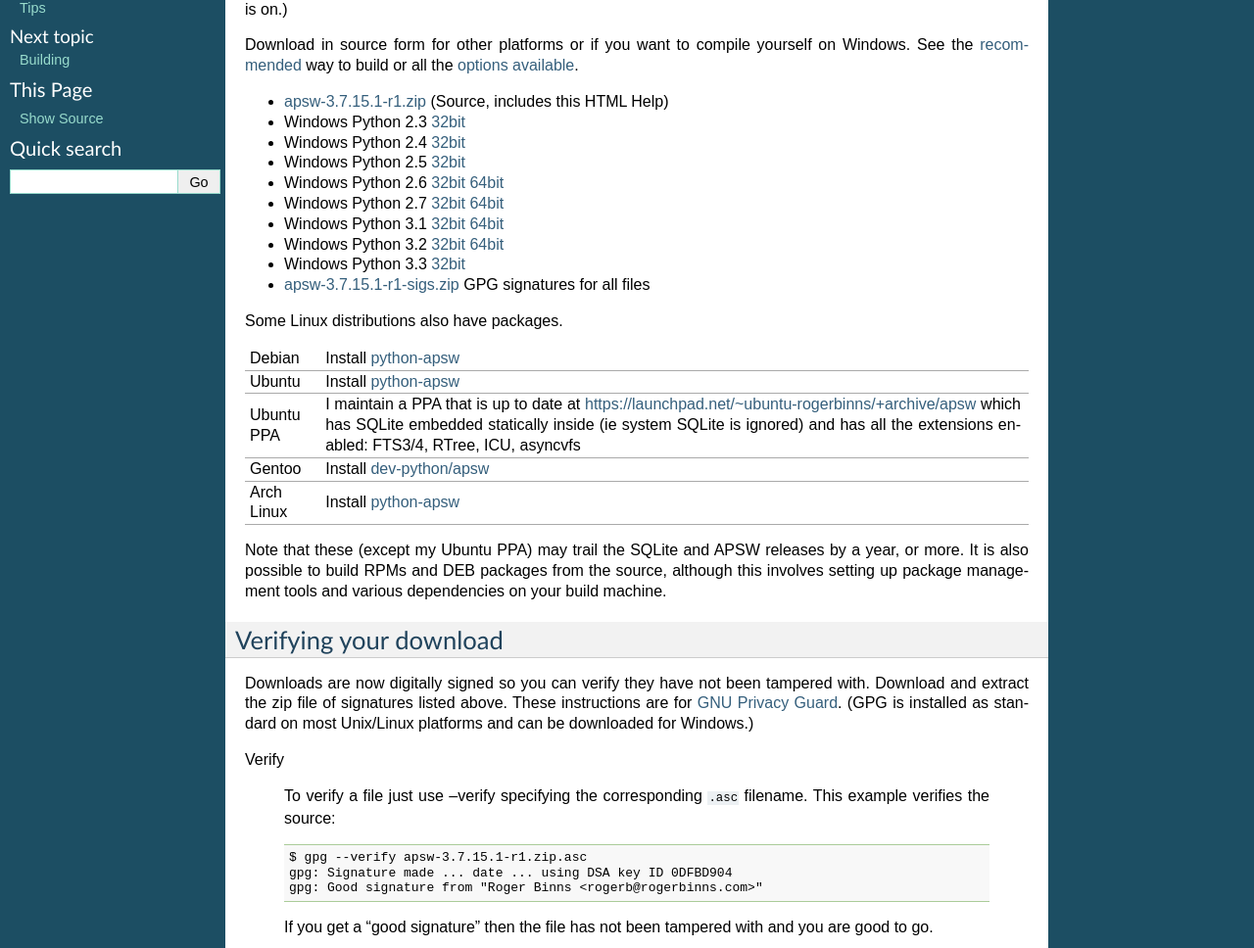
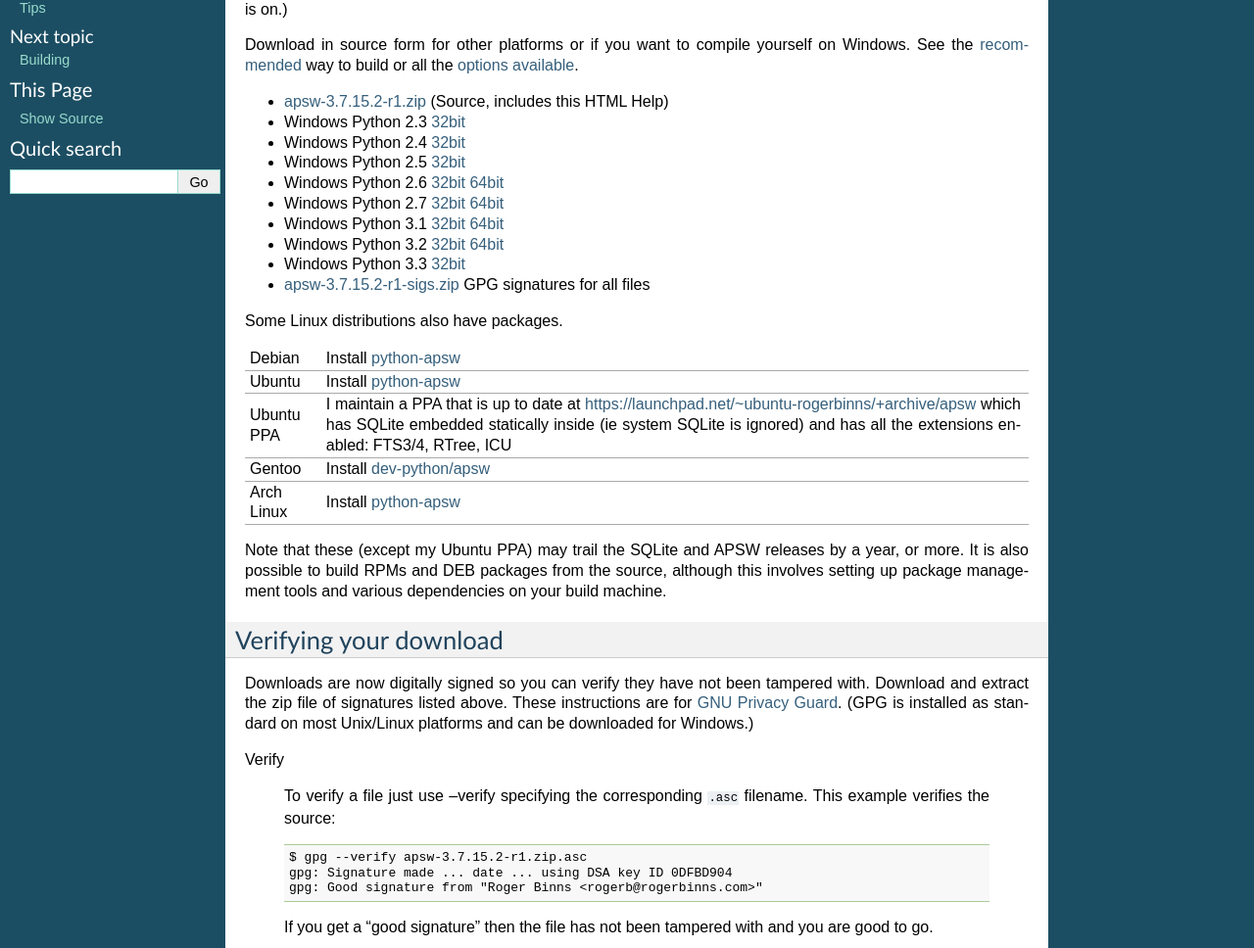
Before and after one commit to rogerbinns/apsw, a Sphinx documentation site: the page built from doc/download.rst, in a window 1280 px wide and 1400 px high. Shown: the part 191-1159 px from the top of the window at 98% size. Built offline with Sphinx 7.4.7, drawn with Linux system fonts in a browser that asks for light colours; pages that are not in the unit, such as notebooks, are missing from menus; the version number is read from the project's files by our own code.

Commit message:
prepare for release

```diff
--- a/doc/download.rst
+++ b/doc/download.rst
@@ -18,45 +18,45 @@
 
 .. downloads-begin
 
-* `apsw-3.7.15.1-r1.zip
-  <https://code.google.com/p/apsw/downloads/detail?name=apsw-3.7.15.1-r1.zip>`_
+* `apsw-3.7.15.2-r1.zip
+  <https://code.google.com/p/apsw/downloads/detail?name=apsw-3.7.15.2-r1.zip>`_
   (Source, includes this HTML Help)
 
 
 * Windows Python 2.3 `32bit
-  <https://code.google.com/p/apsw/downloads/detail?name=apsw-3.7.15.1-r1.win32-py2.3.exe>`__
+  <https://code.google.com/p/apsw/downloads/detail?name=apsw-3.7.15.2-r1.win32-py2.3.exe>`__
 
 * Windows Python 2.4 `32bit
-  <https://code.google.com/p/apsw/downloads/detail?name=apsw-3.7.15.1-r1.win32-py2.4.exe>`__
+  <https://code.google.com/p/apsw/downloads/detail?name=apsw-3.7.15.2-r1.win32-py2.4.exe>`__
 
 * Windows Python 2.5 `32bit
-  <https://code.google.com/p/apsw/downloads/detail?name=apsw-3.7.15.1-r1.win32-py2.5.exe>`__
+  <https://code.google.com/p/apsw/downloads/detail?name=apsw-3.7.15.2-r1.win32-py2.5.exe>`__
 
 * Windows Python 2.6 `32bit
-  <https://code.google.com/p/apsw/downloads/detail?name=apsw-3.7.15.1-r1.win32-py2.6.exe>`__
+  <https://code.google.com/p/apsw/downloads/detail?name=apsw-3.7.15.2-r1.win32-py2.6.exe>`__
   `64bit
-  <https://code.google.com/p/apsw/downloads/detail?name=apsw-3.7.15.1-r1.win-amd64-py2.6.exe>`__
+  <https://code.google.com/p/apsw/downloads/detail?name=apsw-3.7.15.2-r1.win-amd64-py2.6.exe>`__
 
 * Windows Python 2.7 `32bit
-  <https://code.google.com/p/apsw/downloads/detail?name=apsw-3.7.15.1-r1.win32-py2.7.exe>`__
+  <https://code.google.com/p/apsw/downloads/detail?name=apsw-3.7.15.2-r1.win32-py2.7.exe>`__
   `64bit
-  <https://code.google.com/p/apsw/downloads/detail?name=apsw-3.7.15.1-r1.win-amd64-py2.7.exe>`__
+  <https://code.google.com/p/apsw/downloads/detail?name=apsw-3.7.15.2-r1.win-amd64-py2.7.exe>`__
 
 * Windows Python 3.1 `32bit
-  <https://code.google.com/p/apsw/downloads/detail?name=apsw-3.7.15.1-r1.win32-py3.1.exe>`__
+  <https://code.google.com/p/apsw/downloads/detail?name=apsw-3.7.15.2-r1.win32-py3.1.exe>`__
   `64bit
-  <https://code.google.com/p/apsw/downloads/detail?name=apsw-3.7.15.1-r1.win-amd64-py3.1.exe>`__
+  <https://code.google.com/p/apsw/downloads/detail?name=apsw-3.7.15.2-r1.win-amd64-py3.1.exe>`__
 
 * Windows Python 3.2 `32bit
-  <https://code.google.com/p/apsw/downloads/detail?name=apsw-3.7.15.1-r1.win32-py3.2.exe>`__
+  <https://code.google.com/p/apsw/downloads/detail?name=apsw-3.7.15.2-r1.win32-py3.2.exe>`__
   `64bit
-  <https://code.google.com/p/apsw/downloads/detail?name=apsw-3.7.15.1-r1.win-amd64-py3.2.exe>`__
+  <https://code.google.com/p/apsw/downloads/detail?name=apsw-3.7.15.2-r1.win-amd64-py3.2.exe>`__
 
 * Windows Python 3.3 `32bit
-  <https://code.google.com/p/apsw/downloads/detail?name=apsw-3.7.15.1-r1.win32-py3.3.exe>`__
+  <https://code.google.com/p/apsw/downloads/detail?name=apsw-3.7.15.2-r1.win32-py3.3.exe>`__
 
-* `apsw-3.7.15.1-r1-sigs.zip
-  <https://code.google.com/p/apsw/downloads/detail?name=apsw-3.7.15.1-r1-sigs.zip>`_
+* `apsw-3.7.15.2-r1-sigs.zip
+  <https://code.google.com/p/apsw/downloads/detail?name=apsw-3.7.15.2-r1-sigs.zip>`_
   GPG signatures for all files
 
 .. downloads-end
@@ -71,7 +71,7 @@
 | Ubuntu PPA        | I maintain a PPA that is up to date at                                           |
 |                   | https://launchpad.net/~ubuntu-rogerbinns/+archive/apsw  which has SQLite         |
 |                   | embedded statically inside (ie system SQLite is ignored) and has all the         |
-|                   | extensions enabled: FTS3/4, RTree, ICU, asyncvfs                                 |
+|                   | extensions enabled: FTS3/4, RTree, ICU                                           |
 +-------------------+----------------------------------------------------------------------------------+
 | Gentoo            | Install `dev-python/apsw <http://packages.gentoo.org/package/dev-python/apsw>`_  |
 +-------------------+----------------------------------------------------------------------------------+
@@ -101,7 +101,7 @@
   To verify a file just use --verify specifying the corresponding
   ``.asc`` filename.  This example verifies the source::
 
-      $ gpg --verify apsw-3.7.15.1-r1.zip.asc
+      $ gpg --verify apsw-3.7.15.2-r1.zip.asc
       gpg: Signature made ... date ... using DSA key ID 0DFBD904
       gpg: Good signature from "Roger Binns <rogerb@rogerbinns.com>"
 
```
Also changed, not shown: doc/changes.rst (+5 -2 lines), 4 other files.
